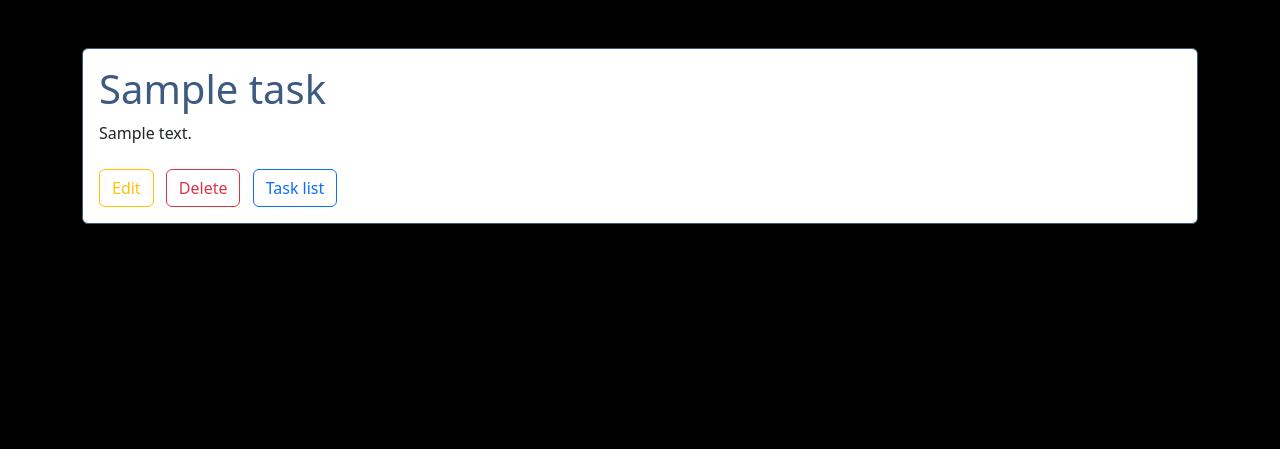
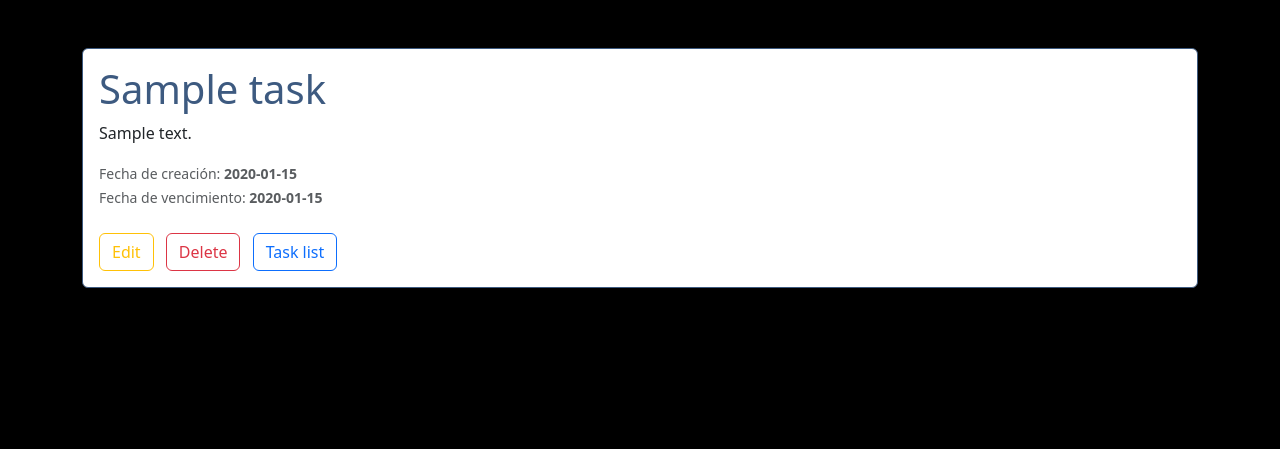
Before and after one commit to DelaOPjcts/taskmanager_delao, a Django app: page /task/1/ in a window 1280 px wide. Shown: the part 56-505 px from the top of the page. Run offline with Django 5.2, Linux system fonts and the light colour scheme; tables that the repository leaves empty hold one stand-in row (values such as "Sample post").

Commit message:
due_date in models

```diff
--- a/taskmanager/tasks/models.py
+++ b/taskmanager/tasks/models.py
@@ -1,12 +1,18 @@
 # tasks/models.py
 
 from django.db import models
+from django.utils import timezone
+from datetime import timedelta  # Importar timedelta desde datetime
+
+def get_due_date():
+    return timezone.now().date() + timedelta(days=1)
 
 class Task(models.Model):
     title = models.CharField(max_length=100)
     description = models.TextField(blank=True)
     created_at = models.DateTimeField(auto_now_add=True)
     updated_at = models.DateTimeField(auto_now=True)
+    due_date = models.DateField(default=get_due_date)  # Usar la función
 
     def __str__(self):
         return self.title
--- a/taskmanager/tasks/templates/tasks/task_detail.html
+++ b/taskmanager/tasks/templates/tasks/task_detail.html
@@ -9,6 +9,15 @@
         <div class="card-body">
             <h1 class="card-title" style="color: #3D5A80;">{{ task.title }}</h1>
             <p class="card-text">{{ task.description }}</p>
+
+            <!-- Fechas de creación y vencimiento -->
+            <div class="mt-3">
+                <small class="text-muted">Fecha de creación: <strong>{{ task.created_at|date:"Y-m-d" }}</strong></small>
+            </div>
+            <div>
+                <small class="text-muted">Fecha de vencimiento: <strong>{{ task.due_date|date:"Y-m-d" }}</strong></small>
+            </div>
+
             <div class="mt-4">
                 <a href="{% url 'task_update' task.pk %}" class="btn btn-outline-warning me-2">Edit</a>
                 <a href="{% url 'task_delete' task.pk %}" class="btn btn-outline-danger me-2">Delete</a>
```
Also changed, not shown: taskmanager/tasks/migrations/0002_task_due_date.py (added).
